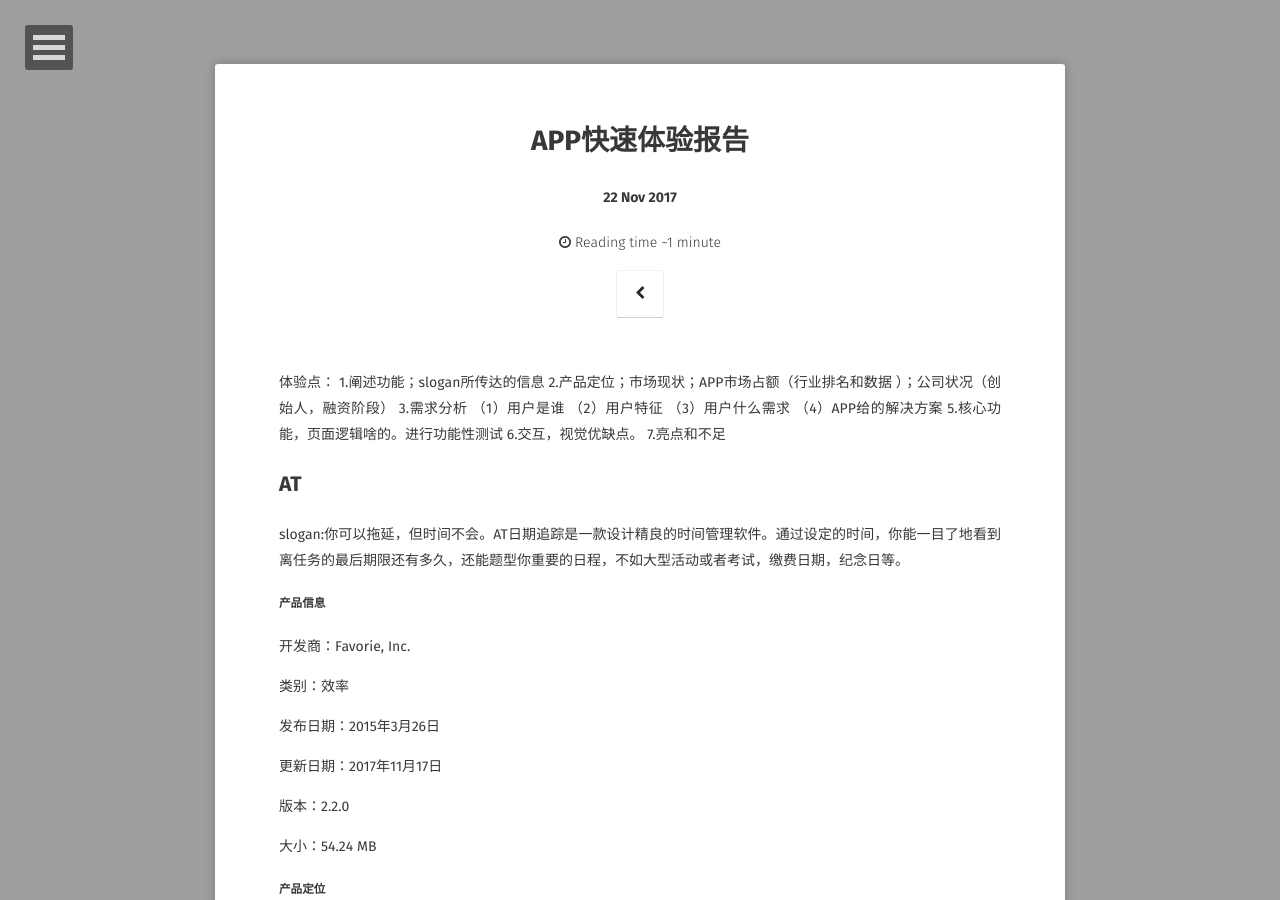
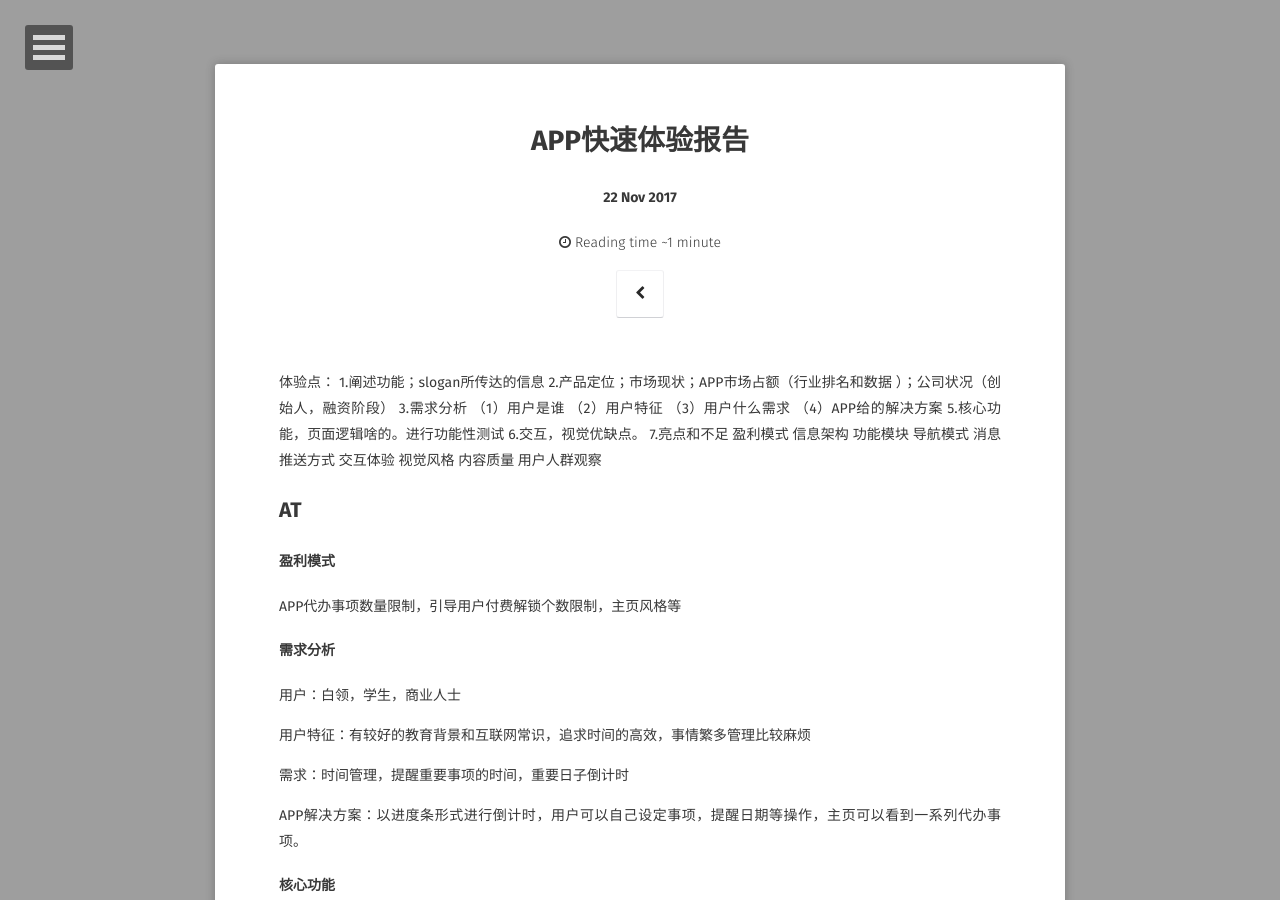
Before and after one commit to Haydnn/Haydnn.github.io, a Jekyll site: the page built from _posts/2017-11-25-APP快速体验.md, in a window 1280 px wide and 900 px high. Built offline with Jekyll 4.4.1, drawn with Linux system fonts in a browser that asks for light colours; some web fonts are replaced; comment, search, counter and statistics services are not loaded; some of the changed text lies outside the part shown.

Commit message:
17-12-22

```diff
--- a/_posts/2017-11-25-APP快速体验.md
+++ b/_posts/2017-11-25-APP快速体验.md
@@ -18,35 +18,35 @@ comments: true
 5.核心功能，页面逻辑啥的。进行功能性测试
 6.交互，视觉优缺点。
 7.亮点和不足
+盈利模式 信息架构  功能模块 导航模式 消息推送方式 交互体验 视觉风格 内容质量 用户人群观察
+
 
 ## AT
 
-slogan:你可以拖延，但时间不会。AT日期追踪是一款设计精良的时间管理软件。通过设定的时间，你能一目了地看到离任务的最后期限还有多久，还能题型你重要的日程，不如大型活动或者考试，缴费日期，纪念日等。
+#### 盈利模式
 
-##### 产品信息
+APP代办事项数量限制，引导用户付费解锁个数限制，主页风格等
 
-开发商：Favorie, Inc.
-
-类别：效率
-
-发布日期：2015年3月26日
-
-更新日期：2017年11月17日
-
-版本：2.2.0
-
-大小：54.24 MB
-
-##### 产品定位
-
-即时排名：282
-月最高排名：9（新版本发布）
-市场现状：随着生活节奏加快，越来越多人需要一款简单易用的时间管理软件。
-
-##### 需求分析
+#### 需求分析
 
 用户：白领，学生，商业人士
 
-用户特征：追求时间的高效，事情繁多管理比较麻烦，有较好的教育背景和互联网常识
+用户特征：有较好的教育背景和互联网常识，追求时间的高效，事情繁多管理比较麻烦
 
-需求：
+需求：时间管理，提醒重要事项的时间，重要日子倒计时
+
+APP解决方案：以进度条形式进行倒计时，用户可以自己设定事项，提醒日期等操作，主页可以看到一系列代办事项。
+
+#### 核心功能
+
+用户添加代办事项，设置内容，选择期限日期，选择人物样式。
+
+#### 交互，视觉优缺点
+
+UI设计简洁，精致，其中的人物icon用的独特的像素风。APP做了做个主题，用户可付费购买。主页下拉可弹性弹出导航栏，这样导航栏隐藏的设置，使主页面更集中在代办事项上。
+
+#### 亮点和不足
+
+亮点：每次进入主页面，小人icon会在进度条上奔跑到剩余期限位置，用户体验很友好。设计有独特的明显的风格。
+
+不足：作为一款的效率类软件，在对代办事项的操作却不多，主页只能自己对事项进行排序，操作只有存档和删除。对于深度用户来说，代办事项超过一定数量便会出现使用困难，无法快速找到事项，事项没有优先级排序，不能对事项分类管理等，使得APP的功能过于单一，实用性不强。
```
Also changed, not shown: _posts/2017-12-22-笔试题回答.md (added, +44 -0 lines), _posts/diary/2017-12.md (added, +23 -0 lines).
